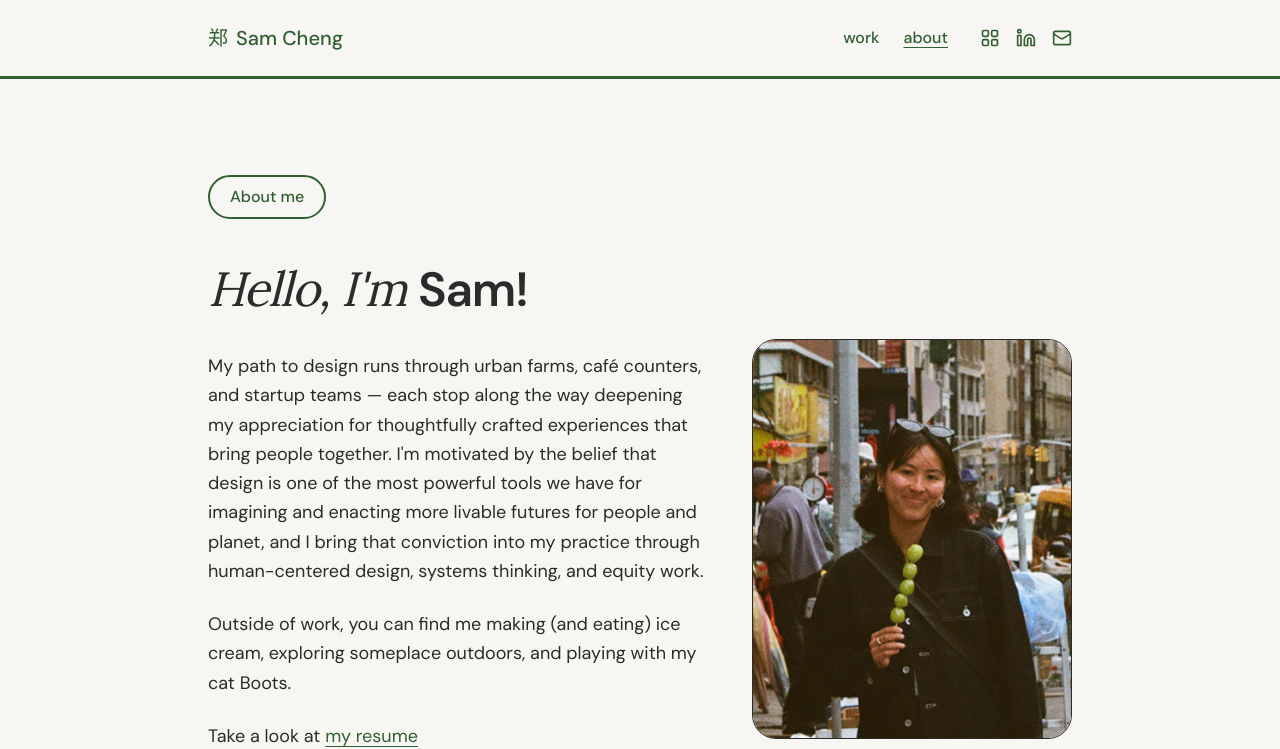
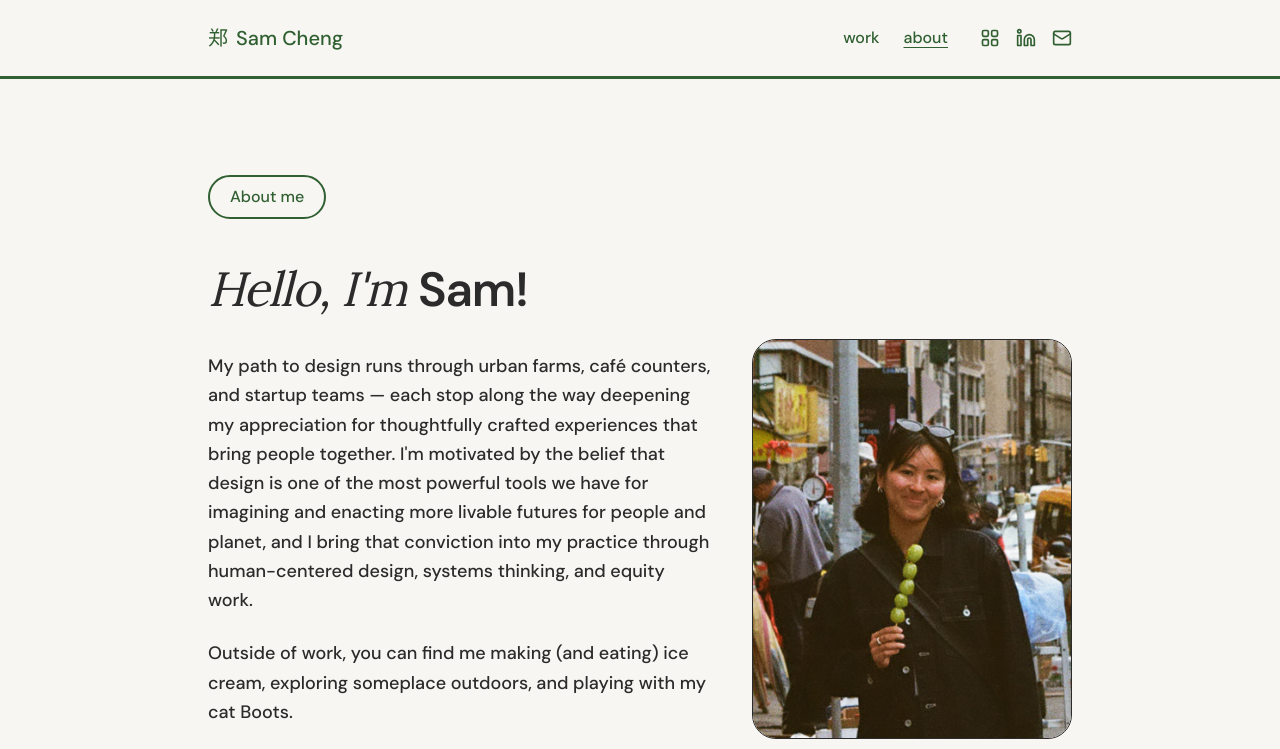
Before and after one commit to 1samanthacheng/portfolio, a Next.js app: page /about in a window 1280 px wide. Shown: the top 749 px of the page. Built offline with nearby package versions, Linux system fonts and the light colour scheme.

Commit message:
Update page.tsx

```diff
--- a/app/about/page.tsx
+++ b/app/about/page.tsx
@@ -29,7 +29,7 @@ export default function About() {
               <span className="font-serif italic">Hello, I&apos;m</span>{" "}
               <span className="font-sans font-semibold">Sam!</span>
             </h1>
-            <div className="space-y-6 text-lg leading-relaxed text-foreground">
+            <div className="space-y-6 text-lg leading-relaxed font-medium text-foreground">
               <p>
                 My path to design runs through urban farms, café counters, and startup teams — each
                 stop along the way deepening my appreciation for thoughtfully crafted experiences
```
